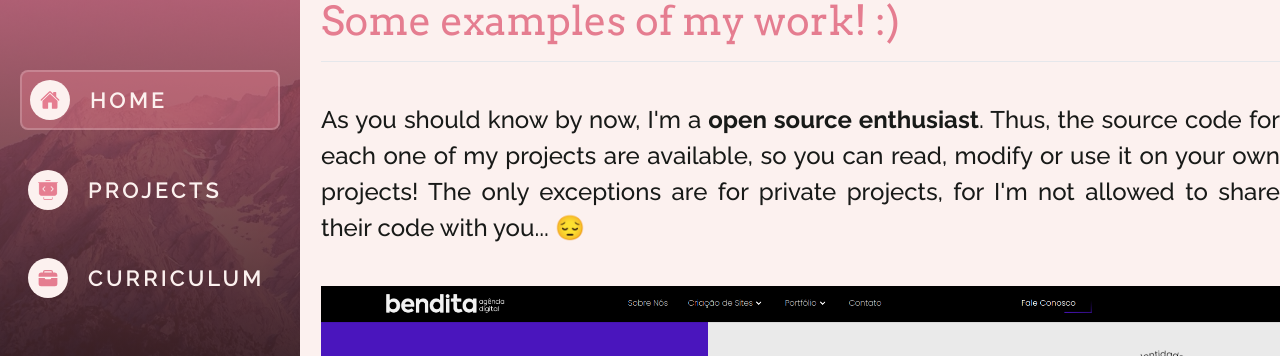
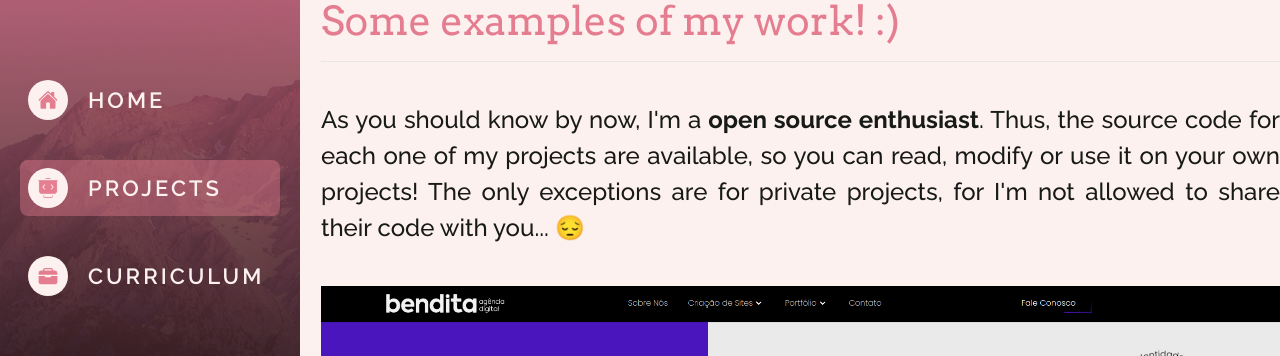
Before and after one commit to nova-script/portfolio, a React (Vite) app: page /projects in a window 1280 px wide. Shown: the part 194-550 px from the top of the page. Built offline with nearby package versions, Linux system fonts and the light colour scheme; a web font is replaced by a local one.

Commit message:
:bulb: Add Navbar animations and links

```diff
--- a/src/components/Navbar/index.tsx
+++ b/src/components/Navbar/index.tsx
@@ -4,6 +4,9 @@ import "./styles.css";
 import { AiOutlineHome } from "react-icons/ai";
 import { GiButterflyFlower } from "react-icons/gi";
 import logo from "../../assets/img/logo2.png";
+
+/* React Router Dom */
+import { Link } from "react-router-dom";
 
 import projectIcon from "./img/projectIcon.png";
 import blossomIcon from "./img/blossom2a.png";
@@ -13,7 +16,14 @@ import { IoHome, IoBriefcase } from "react-icons/io5";
 import { BsTwitter, BsGithub } from "react-icons/bs";
 import { FaDev } from "react-icons/fa";
 
+/* Recoil */
+import { useRecoilState } from "recoil";
+import { currentPathAtom } from "../../App";
+import { useEffect, useState } from "react";
+
 export default function Navbar() {
+  const [currentPath, setCurrentPath] = useRecoilState(currentPathAtom);
+
   return (
     <nav className="navbar">
       <div className="header flex items-center mt-5 gap-2 justify-center">
@@ -22,25 +32,49 @@ export default function Navbar() {
       </div>
 
       <ul className="px-5 mt-[50px] pb-[100px]">
-        <li className="flex items-center gap-5 my-8 active p-2">
+        <li>
+          <Link
+            to="/"
+            className={
+              `flex items-center gap-5 my-8 p-2 ` +
+              (currentPath === "/" ? "active" : "")
+            }
+          >
             <div className="icon-box">
               <IoHome color="#e57d90" size={20} />
             </div>
             <span>HOME</span>
+          </Link>
         </li>
 
-        <li className="flex items-center gap-5 my-8 p-2 ">
+        <li>
+          <Link
+            to="/projects"
+            className={
+              `flex items-center gap-5 my-8 p-2 ` +
+              (currentPath === "/projects" ? "active" : "")
+            }
+          >
             <div className="icon-box">
               <img src={projectIcon} width={20} />
             </div>
             <span>PROJECTS</span>
+          </Link>
         </li>
 
-        <li className="flex items-center gap-5 my-8 p-2 ">
+        <li>
+          <Link
+            to="/curriculum"
+            className={
+              `flex items-center gap-5 my-8 p-2 ` +
+              (currentPath === "/curriculum" ? "active" : "")
+            }
+          >
             <div className="icon-box">
               <IoBriefcase color="#e57d90" size={20} />
             </div>
             <span>CURRICULUM</span>
+          </Link>
         </li>
       </ul>
 
--- a/src/components/Navbar/styles.css
+++ b/src/components/Navbar/styles.css
@@ -40,8 +40,11 @@
   letter-spacing: 3px;
 }
 
-.navbar li.active {
-  border: 2px solid rgba(255, 255, 255, 0.2);
+.navbar a {
+  transition: background 0.35s;
+}
+
+.navbar a.active {
   border-radius: 8px;
   background: rgba(229, 125, 144, 0.4);
 }
```
Lines whose indentation alone changed are shown as unchanged.
